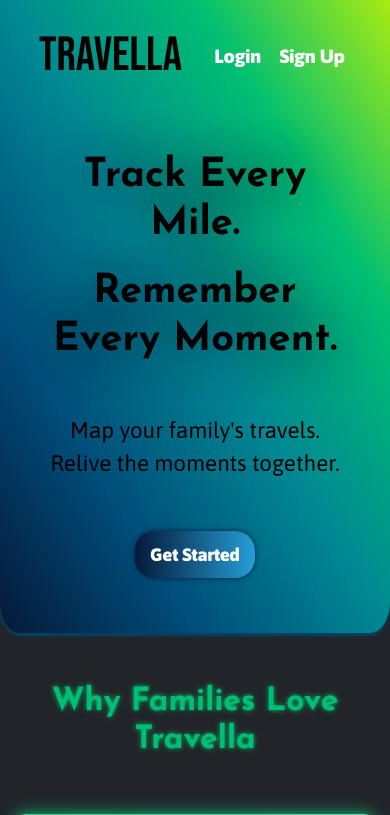
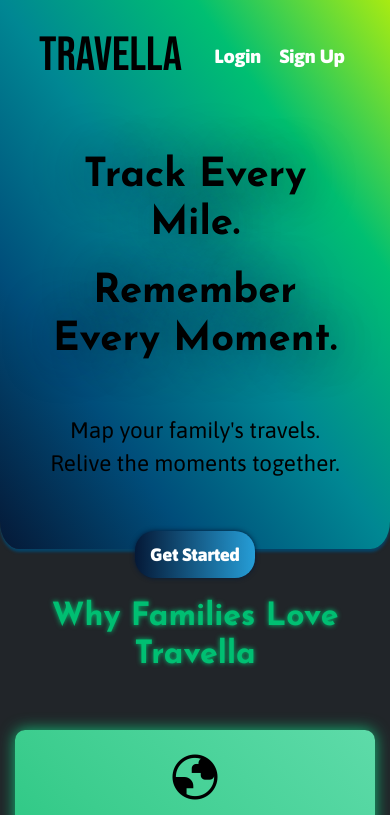
Before and after one commit to amitsharma4567/Travella, a Node server app: page / in a window 390 px wide. Shown: the top 815 px of the page. Run offline with Node 20, Linux system fonts and the light colour scheme; some libraries are stand-ins or nearby versions; some web fonts are replaced.

Commit message:
Update styles.css

```diff
--- a/public/styles/styles.css
+++ b/public/styles/styles.css
@@ -347,7 +347,7 @@ h2 {
 }
 
 .landing{
-    height: 75vh;
+    height: 65vh;
 }
 
 }
```
